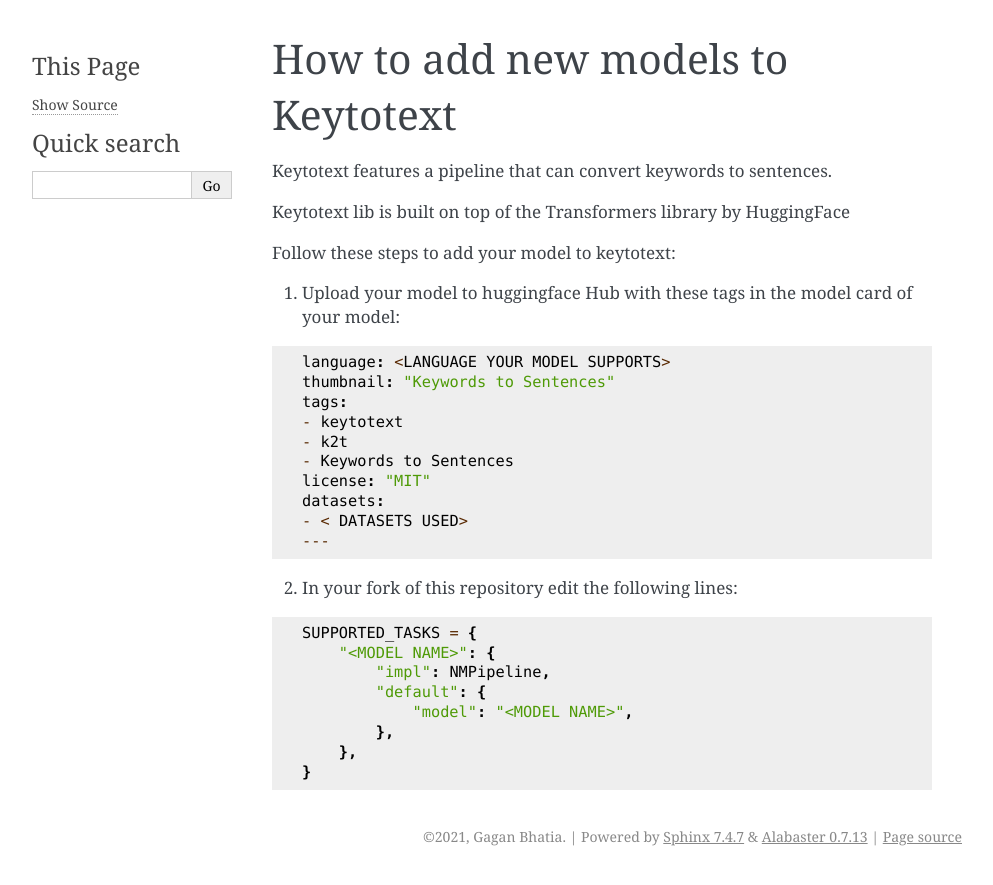
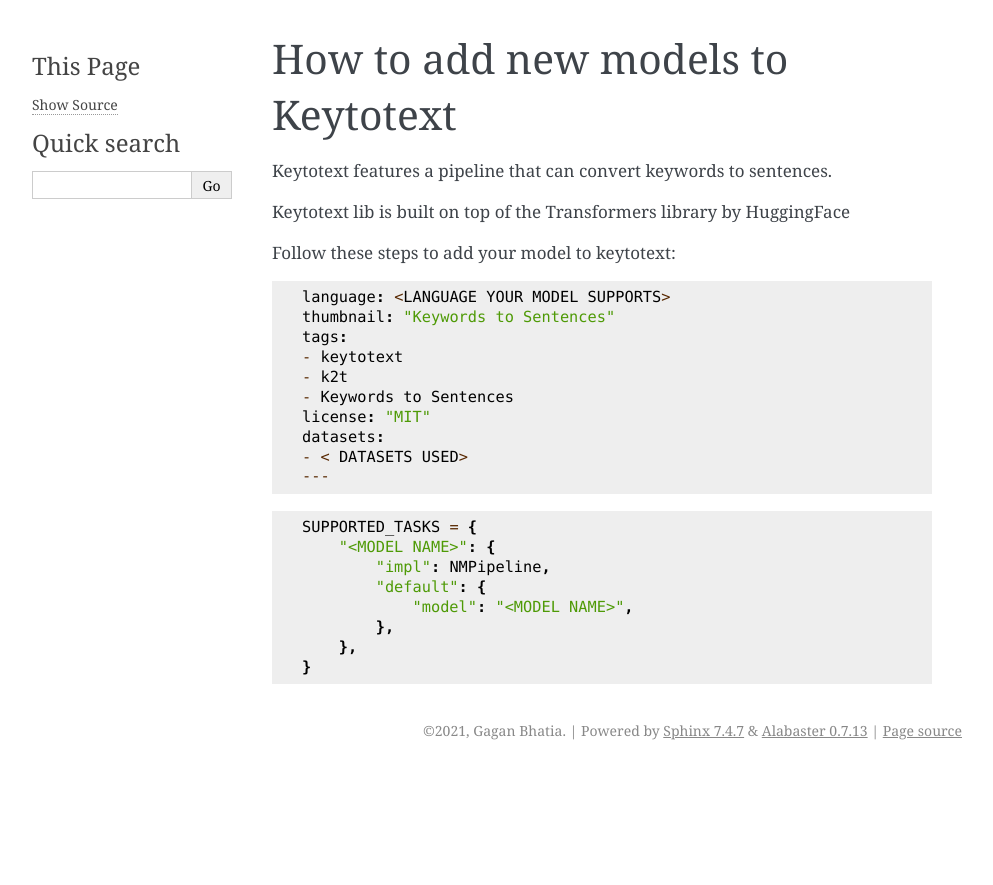
Before and after one commit to gagan3012/keytotext, a Sphinx documentation site: the page built from docs/MODELS.md, in a window 1280 px wide. Shown: the top 885 px of the page, without its empty margins (148-1141 px from the left). Built offline with Sphinx 7.4.7, drawn with Linux system fonts in a browser that asks for light colours.

Commit message:
Update MODELS.md

````diff
--- a/docs/MODELS.md
+++ b/docs/MODELS.md
@@ -6,7 +6,6 @@
 
 Follow these steps to add your model to keytotext:
 
-1. Upload your model to huggingface Hub with these tags in the model card of your model:
 ```
 language: <LANGUAGE YOUR MODEL SUPPORTS>
 thumbnail: "Keywords to Sentences"
@@ -20,7 +19,6 @@
 ---
 ```
 
-2. In your fork of this repository edit the following lines:
 
 ``` python
 SUPPORTED_TASKS = {
````
